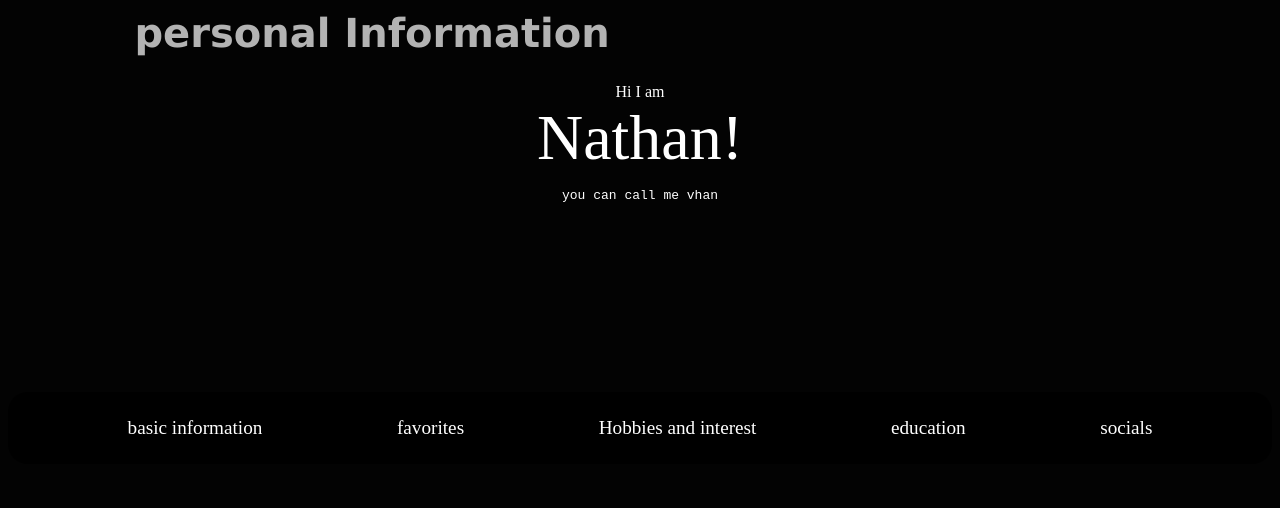
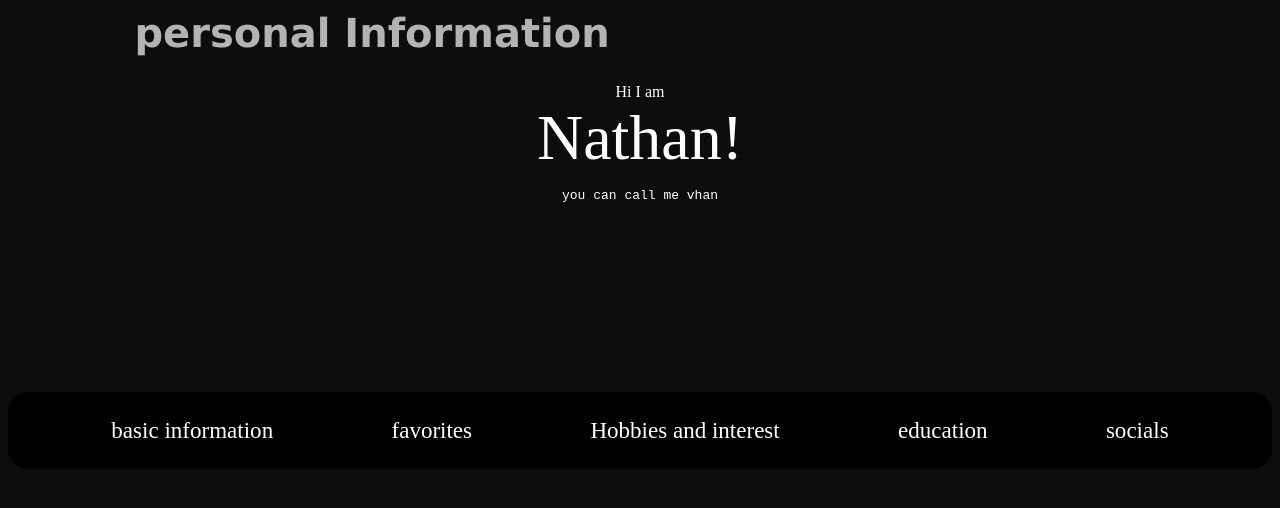
Before and after one commit to vizcarravhan/personal-portfolio, a plain HTML site: page index.html in a window 1280 px wide. Drawn offline with Linux system fonts and the light colour scheme.

Commit message:
style.css

```diff
--- a/style.css
+++ b/style.css
@@ -1,5 +1,5 @@
 body{
-    background-color: hsl(0, 0%, 1%);
+    background-color: hsl(0, 0%, 5%);
     height: 60%;
 }
 #hdr{
@@ -27,7 +27,7 @@ body{
     float: left;
 }
 .navbar a{
-    font-size: clamp(5px, 1.5vw, 60px);
+    font-size: clamp(9px, 1.8vw, 60px);
     color: white;
     text-decoration: none;
     padding: 20px;
```
